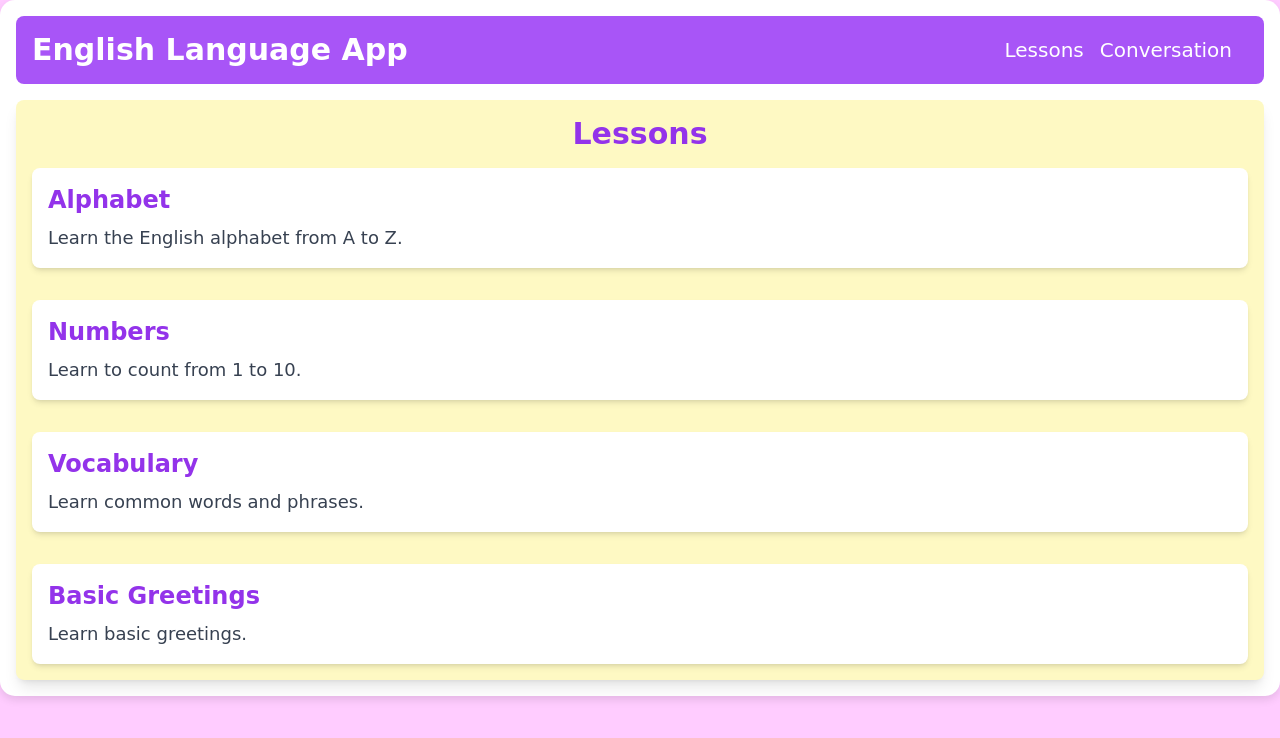
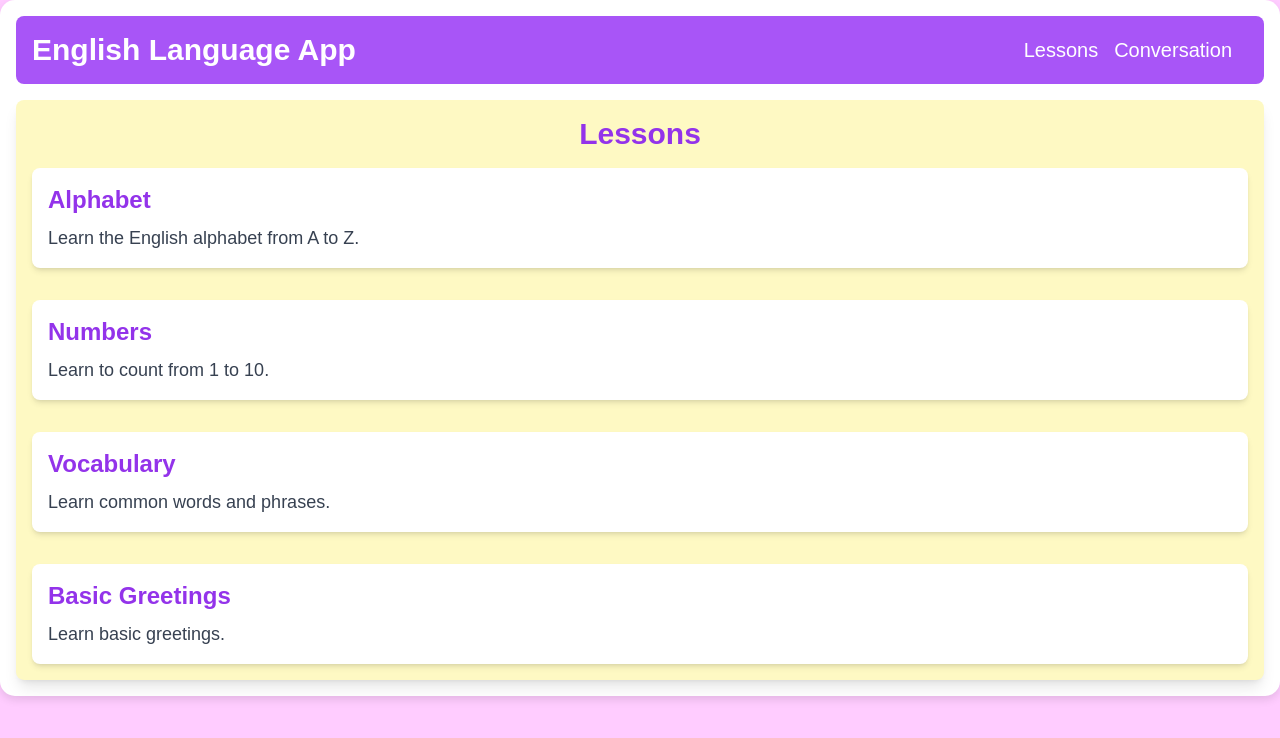
Before and after one commit to scratchmasterj21/bolt-generated-projectv1, a React (Vite) app: page / in a window 1280 px wide. Shown: the top 738 px of the page. Built offline with nearby package versions, Linux system fonts and the light colour scheme.

Commit message:
Initial commit from your app

```diff
--- a/src/index.css
+++ b/src/index.css
@@ -4,7 +4,7 @@
 
 body {
   background-color: #ffccff; /* Light pink background color */
-  font-family: 'Comic Sans MS', cursive, sans-serif; /* Playful font */
+  font-family: 'Arial', sans-serif; /* Simple font */
 }
 
 .container {
```
